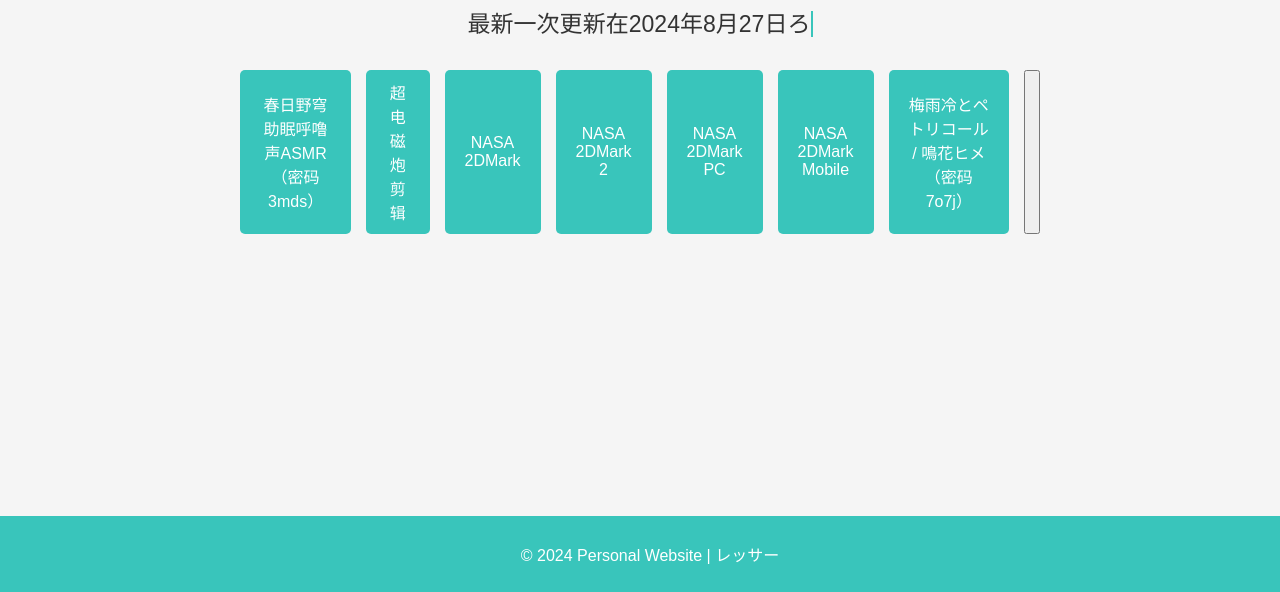
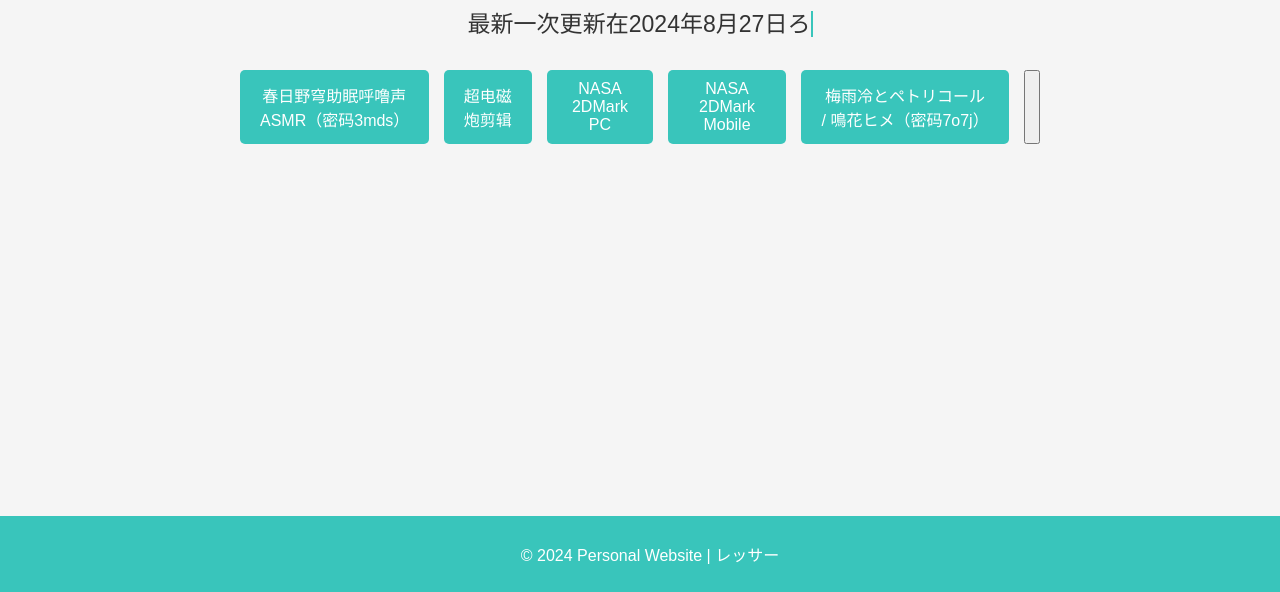
Before and after one commit to Rextusaa/Rextusaa.github.io, a plain HTML site: page Proj.html in a window 1280 px wide. Shown: the part 208-800 px from the top of the page. Drawn offline with Linux system fonts and the light colour scheme.

Commit message:
Update Proj.html

```diff
--- a/Proj.html
+++ b/Proj.html
@@ -113,8 +113,6 @@
         <div class="button-container">
             <button class="button" onclick="window.location.href='https://wwav.lanzouw.com/iCvo61nlm72h'">春日野穹助眠呼噜声ASMR（密码3mds）</button>
             <button class="button" onclick="window.location.href='https://www.bilibili.com/video/BV1LSeaebEN9/'" >超电磁炮剪辑</button>
-            <button class="button" onclick="window.location.href='Nasa.html'" >NASA 2DMark</button>
-            <button class="button" onclick="window.location.href='Nasa2.html'" >NASA 2DMark 2</button>
             <button class="button" onclick="window.location.href='NasaP.html'" >NASA 2DMark PC</button>
             <button class="button" onclick="window.location.href='NasaS.html'" >NASA 2DMark Mobile</button>
             <button class="button" onclick="window.location.href='atta1.html'" >梅雨冷とペトリコール / 鳴花ヒメ（密码7o7j）<button>
```
